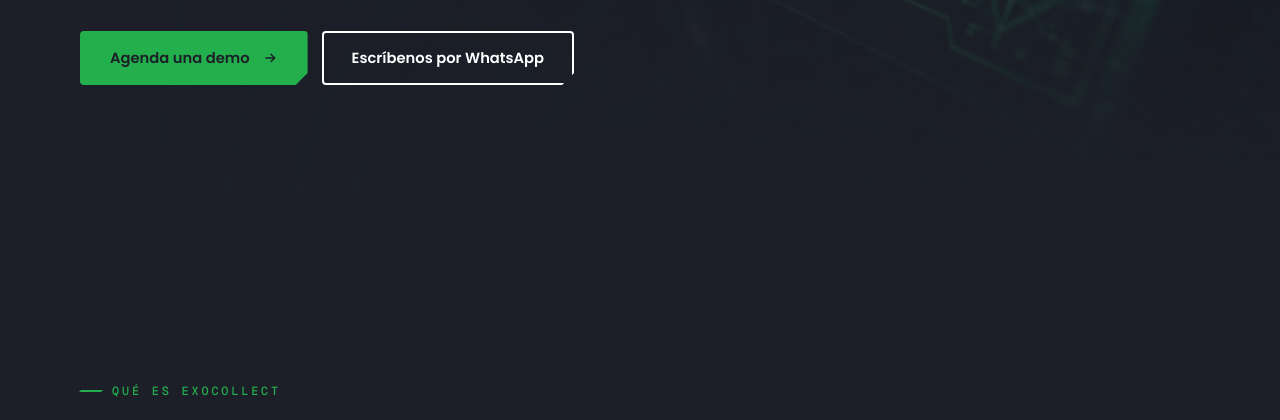
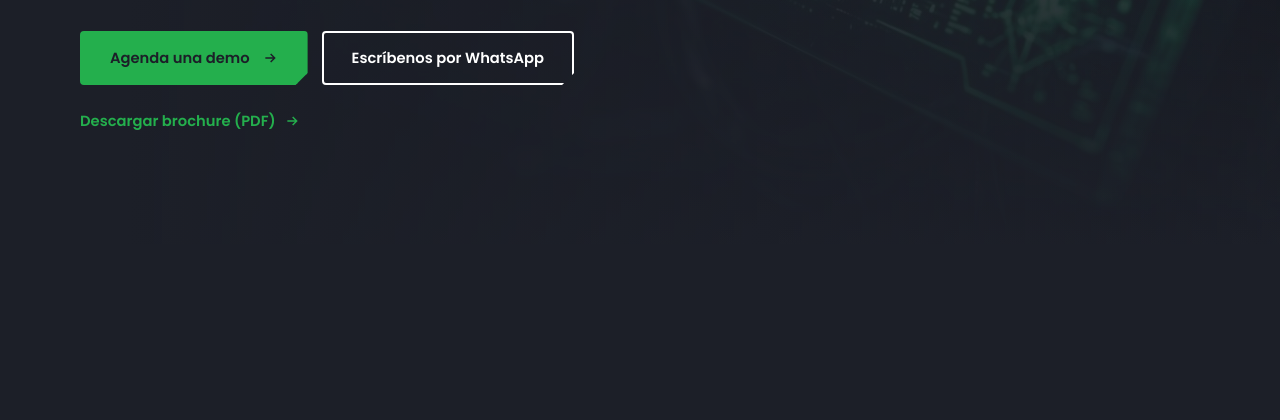
Before and after one commit to exothinksolutions/exothink-web, a plain HTML site: page exocollect.html in a window 1280 px wide. Shown: the part 805-1225 px from the top of the page. Drawn offline with nearby package versions, Linux system fonts and the light colour scheme.

Commit message:
ExoCollect: botón para descargar el brochure
Co-Authored-By: Claude Opus 5.5 <noreply@anthropic.com>
Claude-Session: https://claude.ai/code/session_01PiAMbCxF3Ep8FnJ8t2gEuP

```diff
--- a/exocollect.html
+++ b/exocollect.html
@@ -35,6 +35,7 @@
     <h1 class="rv d1">Gestiona, prevé y cobra tu cartera con <span class="g">inteligencia artificial</span></h1>
     <p class="lead rv d2">Agente de llamada, email masivo y SMS en una gestión inteligente basada en data y resultados.</p>
     <div class="ctas rv d3" style="display:flex;gap:14px;flex-wrap:wrap;margin-top:34px"><a class="btn" href="contacto.html">Agenda una demo <svg viewBox="0 0 24 24" fill="none" stroke="currentColor" stroke-width="2.2"><path d="M5 12h14M13 6l6 6-6 6"/></svg></a><a class="btn ghost" href="https://wa.me/593968545503?text=Hola%2C%20quiero%20conocer%20ExoCollect" target="_blank" rel="noopener">Escríbenos por WhatsApp</a></div>
+    <a class="link rv d3" style="margin-top:24px" href="ExoCollect-Brochure.pdf" download>Descargar brochure (PDF) <svg viewBox="0 0 24 24" fill="none" stroke="currentColor" stroke-width="2.2"><path d="M5 12h14M13 6l6 6-6 6"/></svg></a>
   </div>
 </section>
 
@@ -72,7 +73,7 @@
         <li><span><b>SMS.</b> Mensajes directos y breves para recordatorios clave y confirmación de gestiones.</span></li>
         <li><span><b>Gestión basada en data.</b> Cada acción se guía por datos y objetivos concretos de recuperación, optimizando tiempos, costos y experiencia del cliente.</span></li>
       </ul>
-      <a class="btn" href="contacto.html">Solicitar demo <svg viewBox="0 0 24 24" fill="none" stroke="currentColor" stroke-width="2.2"><path d="M5 12h14M13 6l6 6-6 6"/></svg></a>
+      <div style="display:flex;gap:24px;flex-wrap:wrap;align-items:center"><a class="btn" href="contacto.html">Solicitar demo <svg viewBox="0 0 24 24" fill="none" stroke="currentColor" stroke-width="2.2"><path d="M5 12h14M13 6l6 6-6 6"/></svg></a><a class="link" href="ExoCollect-Brochure.pdf" download>Descargar brochure <svg viewBox="0 0 24 24" fill="none" stroke="currentColor" stroke-width="2.2"><path d="M5 12h14M13 6l6 6-6 6"/></svg></a></div>
     </div>
   </div>
 </section>
```
Also changed, not shown: 1 other file.
